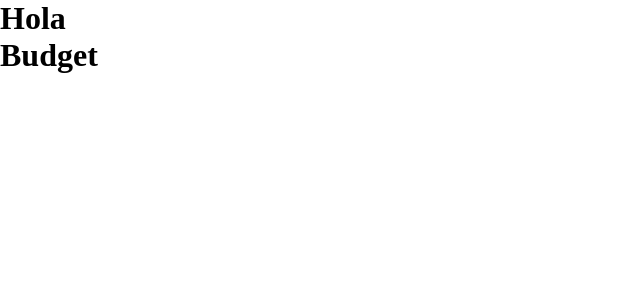
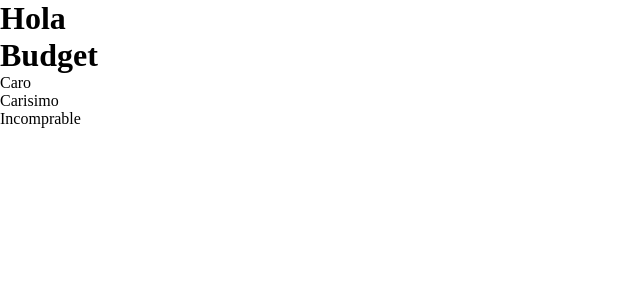
Before and after one commit to emilioQuilodran/electroServiceFront, a React (Create React App) app: page /budget in a window 1280 px wide. Shown: the top 300 px of the page, without its empty margins (0-640 px from the left). Built offline with nearby package versions, Linux system fonts and the light colour scheme.

Commit message:
Agregada la lista de precios

```diff
--- a/src/Components/pages/budget/budget.jsx
+++ b/src/Components/pages/budget/budget.jsx
@@ -4,6 +4,11 @@ const Budget = () => {
     <div>
       <h1>Hola</h1>
       <h1>Budget</h1>
+      <ul>
+        <li>Caro</li>
+        <li>Carisimo</li>
+        <li>Incomprable</li>
+      </ul>
     </div>
   )
 }
```
